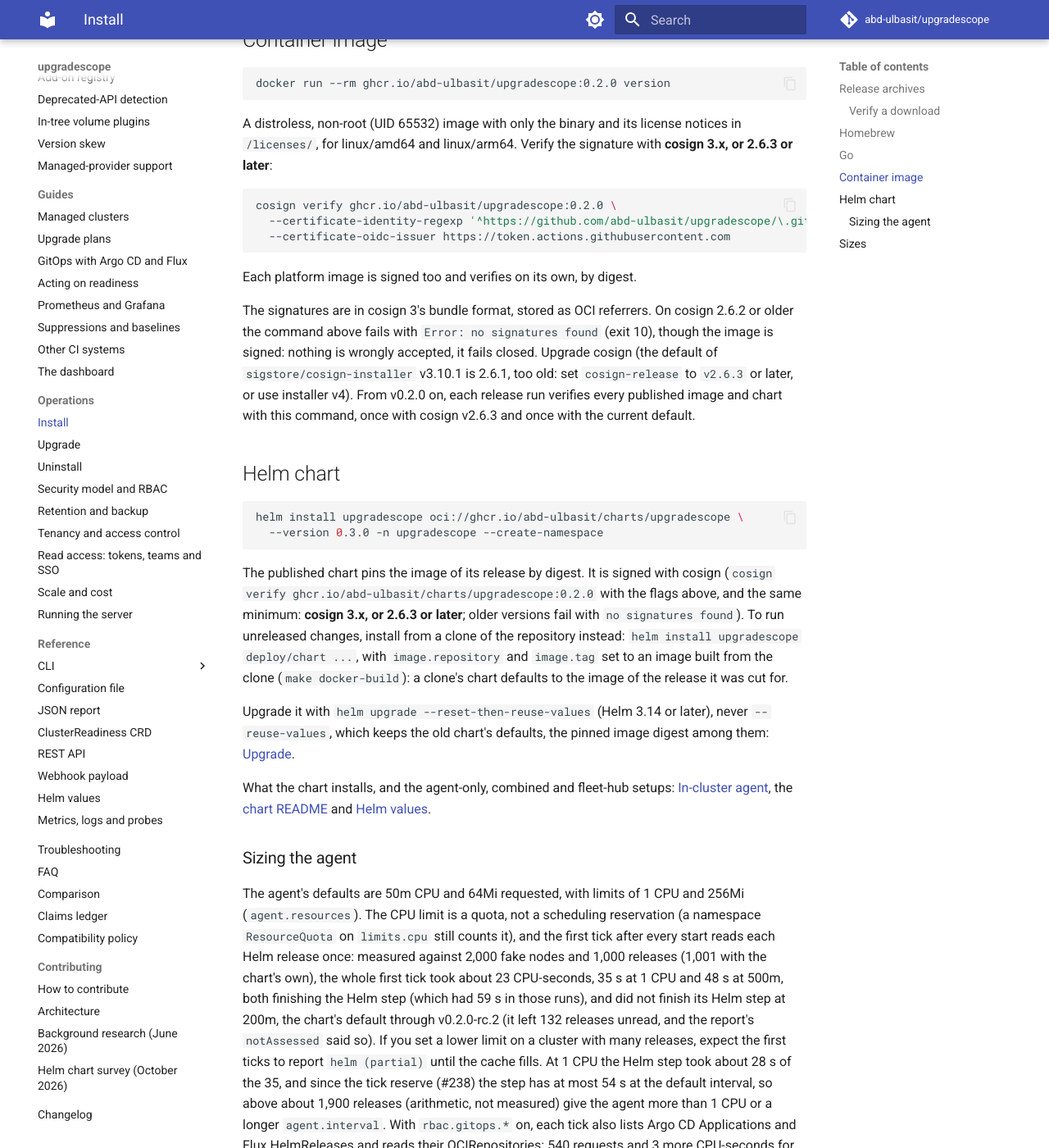
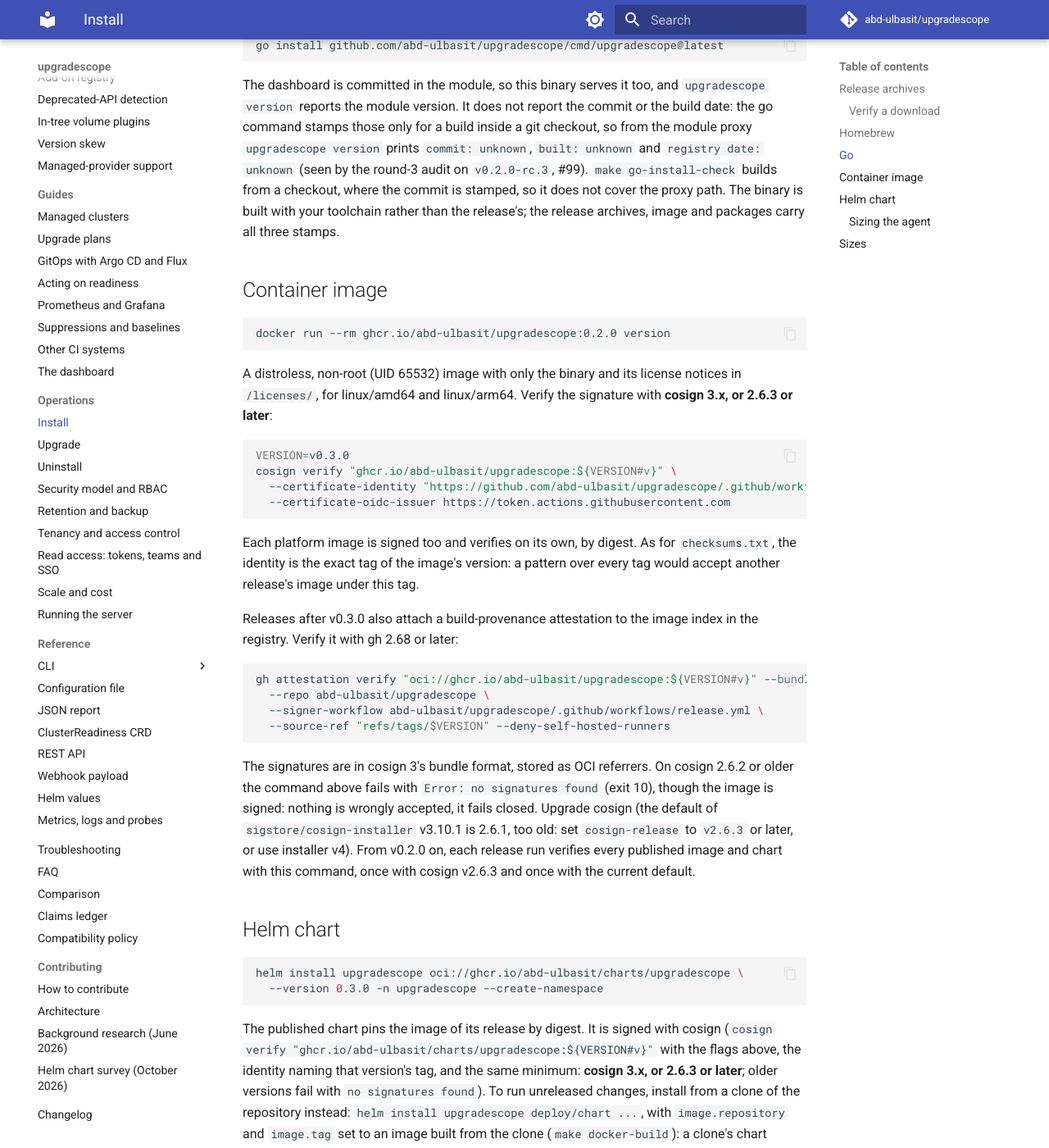
Before and after one commit to abd-ulbasit/upgradescope, an MkDocs documentation site: the page built from docs/operations/install.md, in a window 1280 px wide and 1400 px high, scrolled down 2550 px. Shown: the whole window at 82% size. Built offline with MkDocs 1.6.1 and Material for MkDocs 9.7.7, drawn with Linux system fonts in a browser that asks for light colours; comment, search, counter and statistics services are not loaded; some of the changed text lies outside the part shown.

Commit message:
docs(release): verify against the exact tag, and pin attestation checks
The verification users are told to run was weaker than the tap's and
the Action's:
- the release notes, install.md (image, chart) and the chart README used
  --certificate-identity-regexp '...release\.yml@refs/tags/', which
  accepts a signature made for ANY tag, so another release's
  checksums.txt, image or chart (an older one with a known flaw) would
  verify as the one the user meant to install;
- install.md suggested `gh attestation verify <archive> --repo ...`
  alone, which accepts an attestation made by any workflow of the
  repository on any branch.

Every documented cosign command now names the release's own identity,
.../release.yml@refs/tags/<tag> ({{ .Tag }} in the notes, $VERSION in
install.md, v0.3.0 in the chart README), and every gh attestation verify
passes --signer-workflow release.yml, --source-ref refs/tags/<tag> and
--deny-self-hosted-runners, as action/run.sh does. The notes and
install.md also show the image's new provenance check (--bundle-from-oci)
and say why the narrow forms matter. The release workflow's v2.6.3 leg
runs install.md's exact identity; release-footer_test.sh and
docs-cosign-minimum_test.sh fail on an identity regexp in any of these
places. New claim IR-28.

Co-Authored-By: Claude Opus 5.5 <noreply@anthropic.com>

````diff
--- a/docs/operations/install.md
+++ b/docs/operations/install.md
@@ -57,9 +57,25 @@ sha256sum --ignore-missing -c checksums.txt   # macOS: shasum -a 256 -c --ignore
 cosign 2.4.1 fails on the bundle (`bundle does not contain cert for
 verification`) unless `verify-blob` also gets `--new-bundle-format`.
 
+The identity names the exact tag of the release you downloaded. Do not
+loosen it to a regular expression that matches every tag
+(`release\.yml@refs/tags/.*`): that accepts any release's signature, so
+another release's `checksums.txt` (an older one with a known flaw, say)
+would verify as this one.
+
 Each archive also has an SPDX SBOM (`<archive>.sbom.json`) and a GitHub
-build-provenance attestation (`gh attestation verify <archive> --repo
-abd-ulbasit/upgradescope`).
+build-provenance attestation. Verify it with gh 2.68 or later, naming the
+workflow and the tag (what the GitHub Action checks before it installs):
+
+```sh
+gh attestation verify upgradescope_linux_amd64.tar.gz --repo abd-ulbasit/upgradescope \
+  --signer-workflow abd-ulbasit/upgradescope/.github/workflows/release.yml \
+  --source-ref "refs/tags/$VERSION" --deny-self-hosted-runners
+```
+
+`--repo` alone accepts an attestation made by any workflow of the
+repository, on any branch; `--signer-workflow` and `--source-ref` limit it to
+the release workflow run for this tag.
 
 The deb, rpm and apk packages are covered by the same `checksums.txt`, under
 the names GitHub serves them with, so download them by those names and the
@@ -108,12 +124,26 @@ license notices in `/licenses/`, for linux/amd64 and linux/arm64. Verify
 the signature with **cosign 3.x, or 2.6.3 or later**:
 
 ```sh
-cosign verify ghcr.io/abd-ulbasit/upgradescope:0.2.0 \
-  --certificate-identity-regexp '^https://github.com/abd-ulbasit/upgradescope/\.github/workflows/release\.yml@refs/tags/' \
+VERSION=v0.3.0
+cosign verify "ghcr.io/abd-ulbasit/upgradescope:${VERSION#v}" \
+  --certificate-identity "https://github.com/abd-ulbasit/upgradescope/.github/workflows/release.yml@refs/tags/$VERSION" \
   --certificate-oidc-issuer https://token.actions.githubusercontent.com
 ```
 
-Each platform image is signed too and verifies on its own, by digest.
+Each platform image is signed too and verifies on its own, by digest. As
+for `checksums.txt`, the identity is the exact tag of the image's version:
+a pattern over every tag would accept another release's image under this
+tag.
+
+Releases after v0.3.0 also attach a build-provenance attestation to the
+image index in the registry. Verify it with gh 2.68 or later:
+
+```sh
+gh attestation verify "oci://ghcr.io/abd-ulbasit/upgradescope:${VERSION#v}" --bundle-from-oci \
+  --repo abd-ulbasit/upgradescope \
+  --signer-workflow abd-ulbasit/upgradescope/.github/workflows/release.yml \
+  --source-ref "refs/tags/$VERSION" --deny-self-hosted-runners
+```
 
 The signatures are in cosign 3's bundle format, stored as OCI referrers. On
 cosign 2.6.2 or older the command above fails with `Error: no signatures
@@ -132,10 +162,11 @@ helm install upgradescope oci://ghcr.io/abd-ulbasit/charts/upgradescope \
 ```
 
 The published chart pins the image of its release by digest. It is signed
-with cosign (`cosign verify ghcr.io/abd-ulbasit/charts/upgradescope:0.2.0`
-with the flags above, and the same minimum: **cosign 3.x, or 2.6.3 or
-later**; older versions fail with `no signatures found`). To run unreleased
-changes, install from a clone of the repository instead:
+with cosign (`cosign verify "ghcr.io/abd-ulbasit/charts/upgradescope:${VERSION#v}"`
+with the flags above, the identity naming that version's tag, and the same
+minimum: **cosign 3.x, or 2.6.3 or later**; older versions fail with
+`no signatures found`). To run unreleased changes, install from a clone of
+the repository instead:
 `helm install upgradescope deploy/chart ...`, with `image.repository` and
 `image.tag` set to an image built from the clone (`make docker-build`): a
 clone's chart defaults to the image of the release it was cut for.
````
Also changed, not shown: .goreleaser.yml (+15 -3 lines), CHANGELOG.md (+8 -0 lines), deploy/chart/README.md (+5 -3 lines), docs/claims.md (+1 -0 lines), 4 other files.
